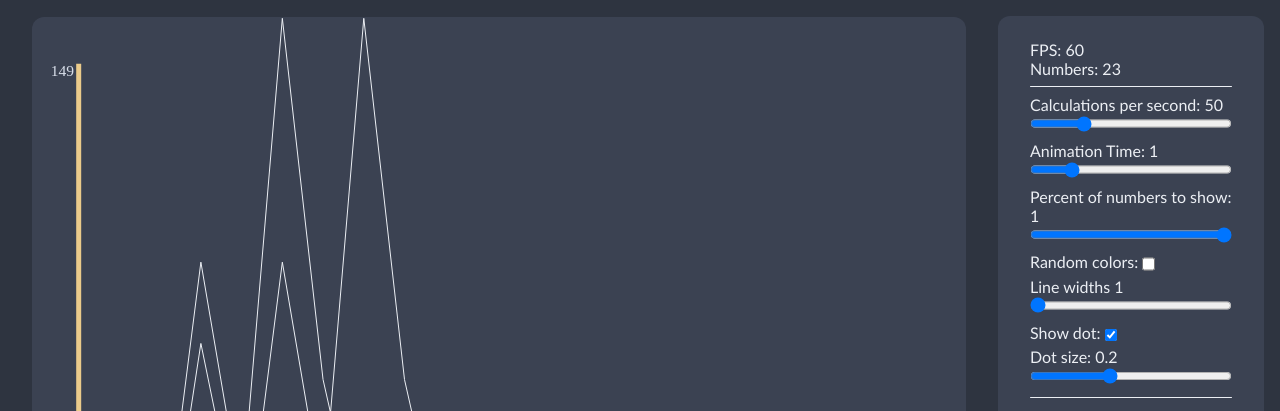
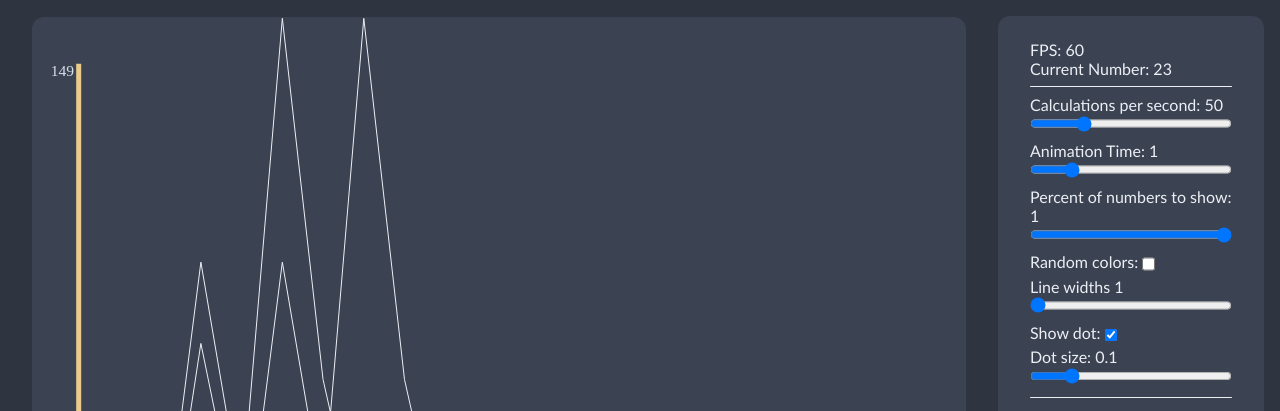
Before and after one commit to LelsersLasers/CollatzConjectureVisualization, a plain HTML site: page index.html in a window 1280 px wide. Shown: the top 411 px of the page. Drawn offline with Linux system fonts and the light colour scheme.

Commit message:
Changing default dot size

```diff
--- a/index.html
+++ b/index.html
@@ -28,7 +28,7 @@
             <span id="fpsText">FPS: 60</span>
             <br />
 
-            <span id="numbersText">Numbers: 1</span>
+            <span id="numbersText">Current Number: 1</span>
             <br />
 
             <hr />
@@ -63,8 +63,8 @@
 
             <div id="showDotExtra">
                 <label for="dotSize">Dot size:</label>
-                <output>0.2</output>
-                <input type="range" id="dotSize" name="dotSize" min="0.01" max="0.5" step="0.01" value="0.2" oninput="this.previousElementSibling.value = this.value" />
+                <output>0.1</output>
+                <input type="range" id="dotSize" name="dotSize" min="0.01" max="0.5" step="0.01" value="0.1" oninput="this.previousElementSibling.value = this.value" />
                 <br class="spacing" />
             </div>
 
--- a/script.js
+++ b/script.js
@@ -238,7 +238,7 @@ function render() {
 
 
     document.getElementById("fpsText").innerHTML = "FPS: " + Math.round(1 / delta);
-    document.getElementById("numbersText").innerHTML = "Numbers: " + lastNumber.start;
+    document.getElementById("numbersText").innerHTML = "Current Number: " + lastNumber.start;
 
     window.requestAnimationFrame(render);
 }
--- a/settings.js
+++ b/settings.js
@@ -5,5 +5,5 @@ class Settings {
     static slideSpeed = 1; // higher = slower
     static lineWidth = 1;
     static showDot = true;
-    static dotSize = 0.2;
+    static dotSize = 0.1;
 }
```
